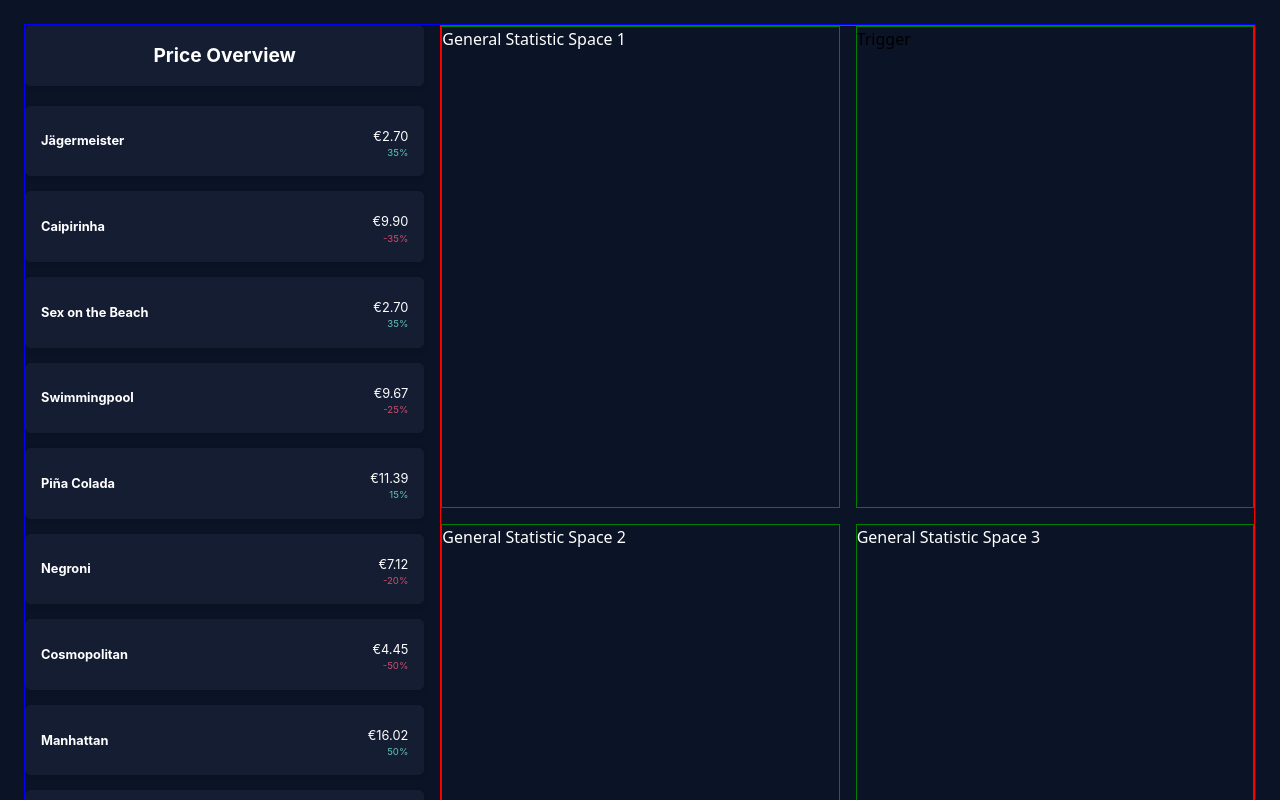
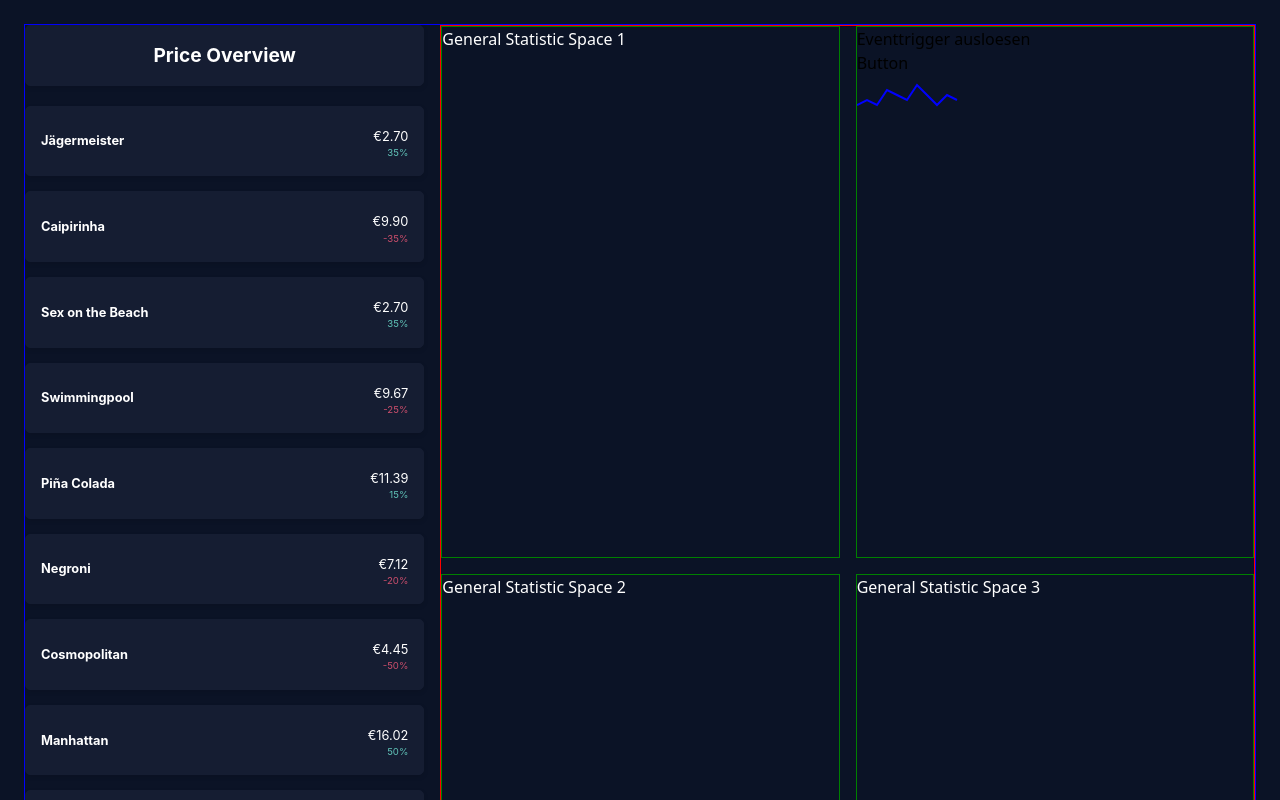
Before and after one commit to Boersen-Party/Boersenparty-FrontEnd, an Angular app in the folder Boersen-Party-FrontEnd/: page / in a window 1280 px wide. Shown: the top 800 px of the page. Built offline with nearby package versions, Linux system fonts and the light colour scheme.

Commit message:
Event Trigger Window

```diff
--- a/Boersen-Party-FrontEnd/src/app/event-trigger-window/event-trigger-window.component.html
+++ b/Boersen-Party-FrontEnd/src/app/event-trigger-window/event-trigger-window.component.html
@@ -1,9 +1,30 @@
-
-  <div class="button-box">
-    <span class="inline-flex -space-x-px overflow-hidden rounded-md border bg-white shadow-sm">
+<div class="flex items-center justify-center min-h-screen bg-[#1a1c2c]">
+  <!-- Kasten -->
+  <div class="bg-[#262837] border border-gray-500 rounded-lg shadow-lg p-6 w-96">
+    <!-- Überschrift -->
+    <h2 class="text-white text-lg font-semibold text-center mb-4">
+      Eventtrigger ausloesen
+    </h2>
+    <!-- Button -->
+    <div class="flex justify-center mb-4">
       <button
-        class="inline-block px-10 py-8 text-sm font-medium text-red-700 hover:bg-gray-50 focus:relative">
-        Trigger
+        class="bg-red-500 text-white px-4 py-2 rounded-md hover:bg-red-600 focus:outline-none focus:ring focus:ring-red-400"
+        (click)="triggerEvent()"
+      >
+        Button
       </button>
-  </span>
+    </div>
+    <!-- Diagramm -->
+    <div class="bg-gray-300 rounded-md p-4">
+      <svg class="w-full h-24">
+        <!-- Dummy-Diagramm -->
+        <polyline
+          fill="none"
+          stroke="blue"
+          stroke-width="2"
+          points="0,30 10,25 20,30 30,15 40,20 50,25 60,10 70,20 80,30 90,20 100,25"
+        ></polyline>
+      </svg>
+    </div>
   </div>
+</div>
--- a/Boersen-Party-FrontEnd/src/app/event-trigger-window/event-trigger-window.component.ts
+++ b/Boersen-Party-FrontEnd/src/app/event-trigger-window/event-trigger-window.component.ts
@@ -9,4 +9,7 @@
 })
 export class EventTriggerWindowComponent {
 
+  triggerEvent() {
+    console.log("test Trigger");
+  }
 }
```
Also changed, not shown: 1 other file (tests, documents, lock files or other folders).
